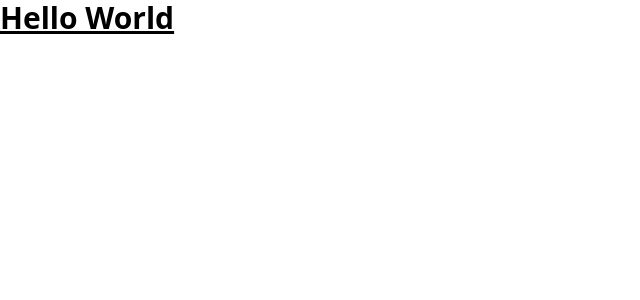
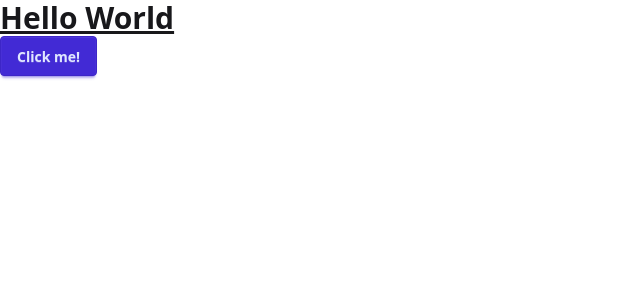
Before and after one commit to iamthe-Wraith/travel-log, a Nuxt app: page / in a window 1280 px wide. Shown: the top 300 px of the page, without its empty margins (0-640 px from the left). Built offline with nearby package versions, Linux system fonts and the light colour scheme.

Commit message:
feat: sets up daisyui

```diff
--- a/app.vue
+++ b/app.vue
@@ -3,5 +3,9 @@
         <h1 class="text-3xl font-bold underline">
             Hello World
         </h1>
+
+        <button class="btn btn-primary">
+            Click me!
+        </button>
     </div>
 </template>
--- a/assets/css/main.css
+++ b/assets/css/main.css
@@ -1 +1,6 @@
 @import 'tailwindcss';
+@plugin "daisyui" {
+    themes:
+        light --default,
+        dark --prefersdark;
+}
--- a/package.json
+++ b/package.json
@@ -23,6 +23,7 @@
     },
     "devDependencies": {
         "@antfu/eslint-config": "^4.16.1",
+        "daisyui": "^5.0.43",
         "eslint-plugin-format": "^1.0.1",
         "husky": "^9.1.7",
         "lint-staged": "^16.1.2"
```
Also changed, not shown: 1 other file (tests, documents, lock files or other folders).
